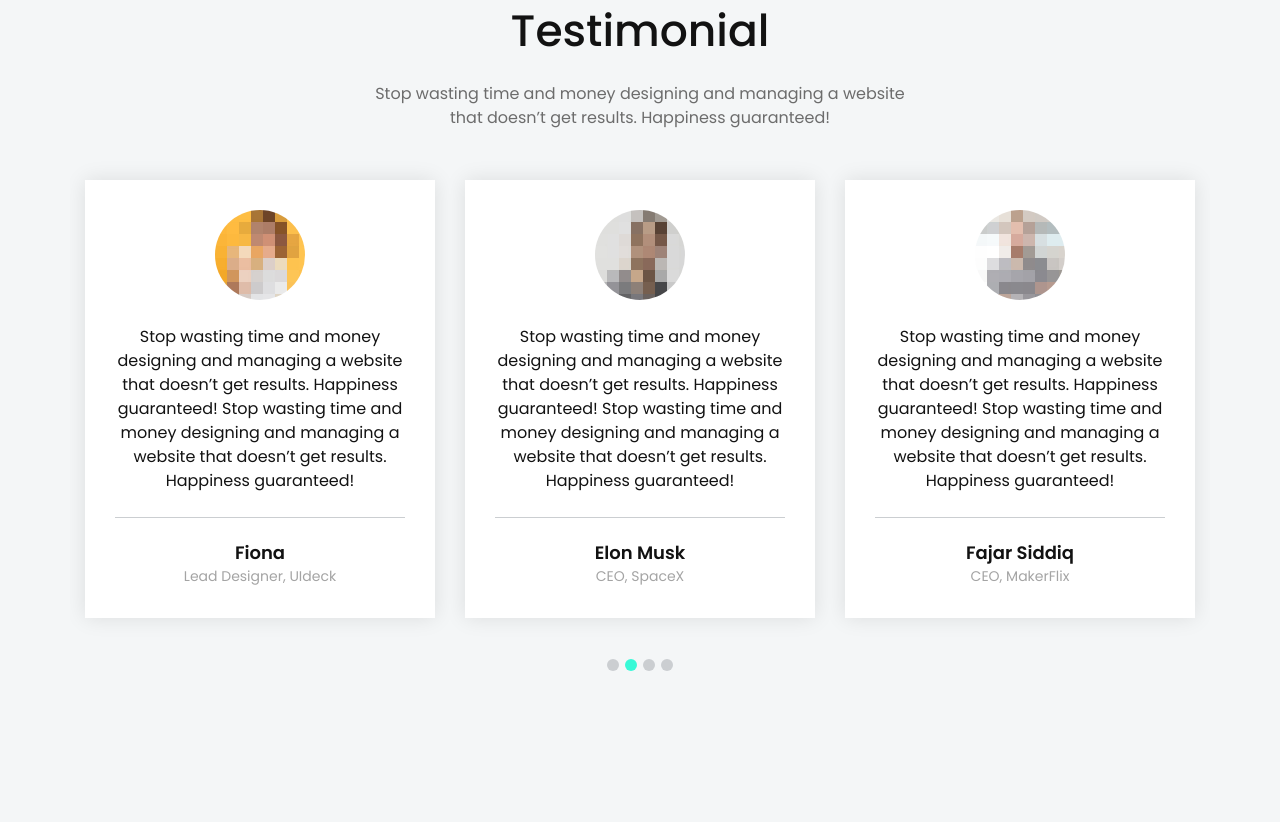
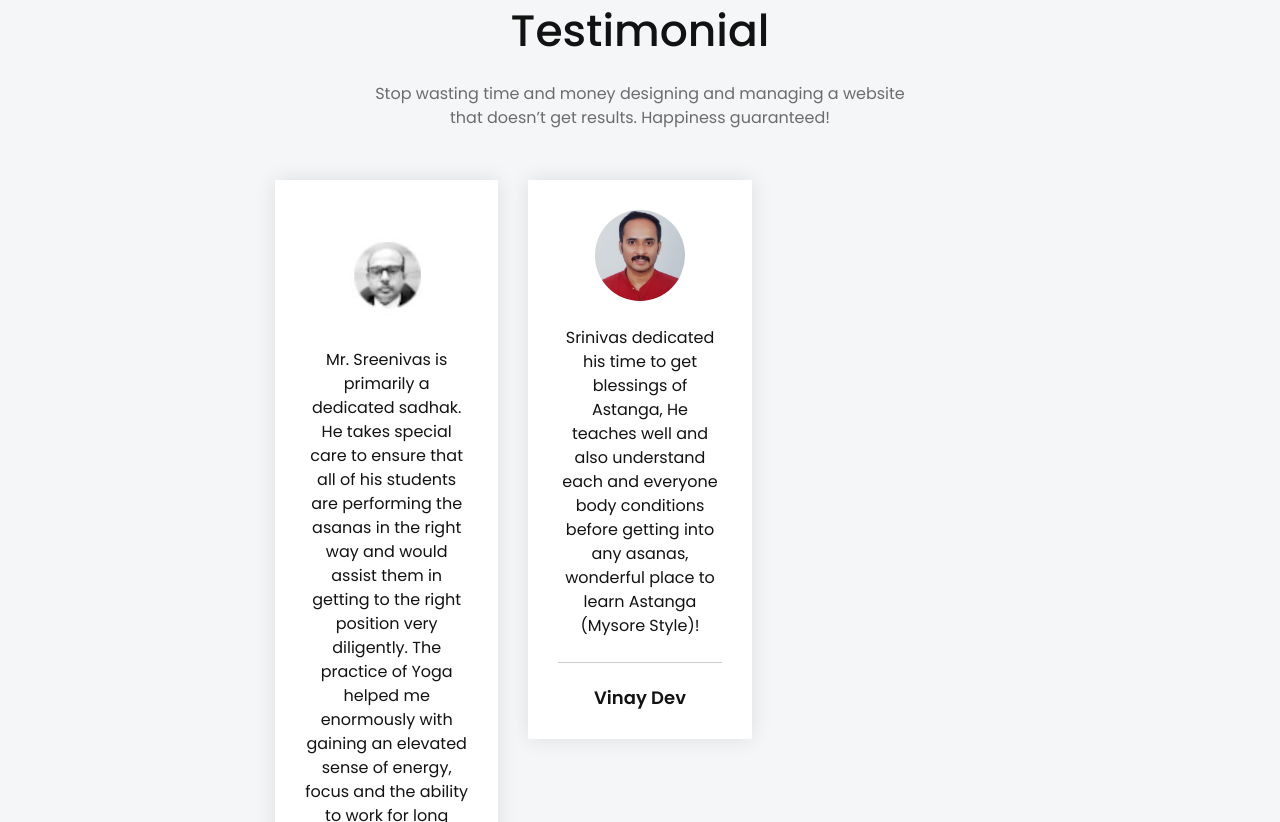
Before and after one commit to vinaydevmd/astangashalawebsite, a plain HTML site: page firebase_yogawebsite/public/index.html in a window 1280 px wide. Shown: the part 2178-3000 px from the top of the page. Drawn offline with Linux system fonts and the light colour scheme; files whose address does not match are found by name.

Commit message:
updated highlevel

```diff
--- a/firebase_yogawebsite/public/index.html
+++ b/firebase_yogawebsite/public/index.html
@@ -10,10 +10,10 @@
     <meta name="viewport" content="width=device-width, initial-scale=1, shrink-to-fit=no">
 
     <!--====== Title ======-->
-    <title>Smart - Multi-purpose Landing Page Template</title>
+    <title>Ashtanga Yoga - Srinivas N</title>
 
     <!--====== Favicon Icon ======-->
-    <link rel="shortcut icon" href="assets/images/favicon.png" type="image/png">
+    <link rel="shortcut icon" href="assets/images/yoga-logo.png" type="image/png">
 
     <!--====== Bootstrap css ======-->
     <link rel="stylesheet" href="assets/css/bootstrap.min.css">
@@ -248,51 +248,29 @@
                         <div class="col-lg-4">
                             <div class="single-testimonial mt-30 mb-30 text-center">
                                 <div class="testimonial-image">
-                                    <img src="assets/images/author-3.jpg" alt="Author">
+                                    <img src="assets/images/testimony_pic-1.jpg" alt="Author">
                                 </div>
                                 <div class="testimonial-content">
-                                    <p class="text">Stop wasting time and money designing and managing a website that doesn’t get results. Happiness guaranteed! Stop wasting time and money designing and managing a website that doesn’t get results. Happiness guaranteed!</p>
-                                    <h6 class="author-name">Isabela Moreira</h6>
-                                    <span class="sub-title">CEO, GrayGrids</span>
+                                    <p class="text">Mr. Sreenivas is primarily a dedicated sadhak. He takes special care to ensure that all of his students are performing the asanas in the right way and would assist them in getting to the right position very diligently. The practice of Yoga helped me enormously with gaining an elevated sense of energy, focus and the ability to work for long hours without the slightest of fatigue. I think anybody who would want health, well being and efficiency in managing their energy should practice Yoga.!</p>
+                                    <h6 class="author-name">Arun Bhoopasamudra</h6>
+
                                 </div>
                             </div> <!-- single testimonial -->
                         </div>
                         <div class="col-lg-4">
                             <div class="single-testimonial mt-30 mb-30 text-center">
                                 <div class="testimonial-image">
-                                    <img src="assets/images/author-1.jpg" alt="Author">
+                                    <img src="assets/images/testimony_pic-2.jpeg" alt="Author">
                                 </div>
                                 <div class="testimonial-content">
-                                    <p class="text">Stop wasting time and money designing and managing a website that doesn’t get results. Happiness guaranteed! Stop wasting time and money designing and managing a website that doesn’t get results. Happiness guaranteed!</p>
-                                    <h6 class="author-name">Fiona</h6>
-                                    <span class="sub-title">Lead Designer, UIdeck</span>
+                                    <p class="text">Srinivas dedicated his time to get blessings of Astanga, He teaches well and also understand each and everyone body conditions before getting into any asanas, wonderful place to learn Astanga (Mysore Style)!</p>
+                                    <h6 class="author-name">Vinay Dev</h6>
+
                                 </div>
                             </div> <!-- single testimonial -->
                         </div>
-                        <div class="col-lg-4">
-                            <div class="single-testimonial mt-30 mb-30 text-center">
-                                <div class="testimonial-image">
-                                    <img src="assets/images/author-2.jpg" alt="Author">
-                                </div>
-                                <div class="testimonial-content">
-                                    <p class="text">Stop wasting time and money designing and managing a website that doesn’t get results. Happiness guaranteed! Stop wasting time and money designing and managing a website that doesn’t get results. Happiness guaranteed!</p>
-                                    <h6 class="author-name">Elon Musk</h6>
-                                    <span class="sub-title">CEO, SpaceX</span>
-                                </div>
-                            </div> <!-- single testimonial -->
-                        </div>
-                        <div class="col-lg-4">
-                            <div class="single-testimonial mt-30 mb-30 text-center">
-                                <div class="testimonial-image">
-                                    <img src="assets/images/author-4.jpg" alt="Author">
-                                </div>
-                                <div class="testimonial-content">
-                                    <p class="text">Stop wasting time and money designing and managing a website that doesn’t get results. Happiness guaranteed! Stop wasting time and money designing and managing a website that doesn’t get results. Happiness guaranteed!</p>
-                                    <h6 class="author-name">Fajar Siddiq</h6>
-                                    <span class="sub-title">CEO, MakerFlix</span>
-                                </div>
-                            </div> <!-- single testimonial -->
-                        </div>
+
+
                     </div> <!-- row -->
                 </div>
             </div> <!-- row -->
```
Also changed, not shown: firebase_yogawebsite/public/assets/images/testimony-1.PNG (added), firebase_yogawebsite/public/assets/images/testimony-2.PNG (added), firebase_yogawebsite/public/assets/images/testimony-3.PNG (added), firebase_yogawebsite/public/assets/images/testimony-4.PNG (added), firebase_yogawebsite/public/assets/images/testimony_pic-1.JPG (added), firebase_yogawebsite/public/assets/images/testimony_pic-2.jpeg (added).
